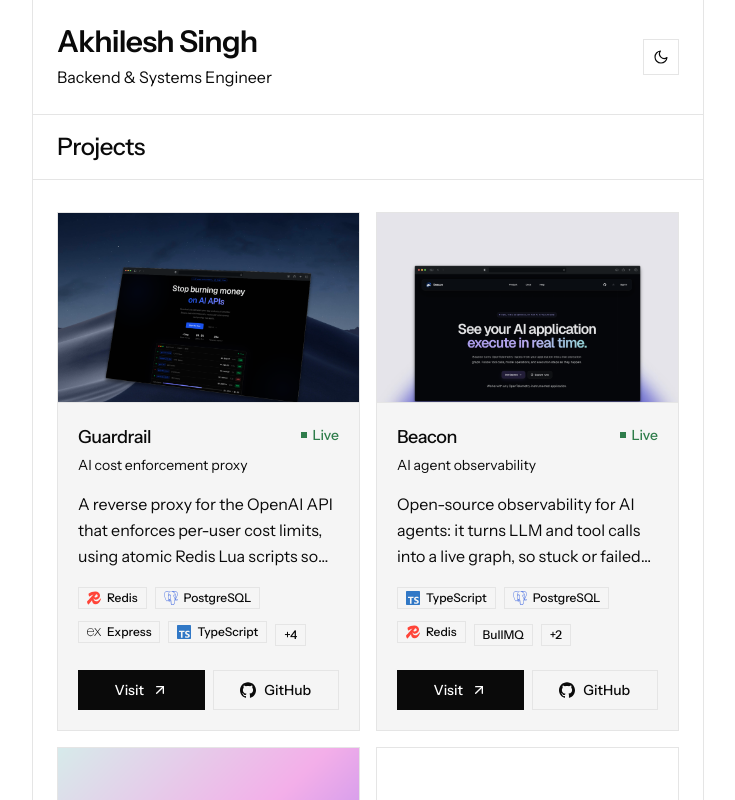
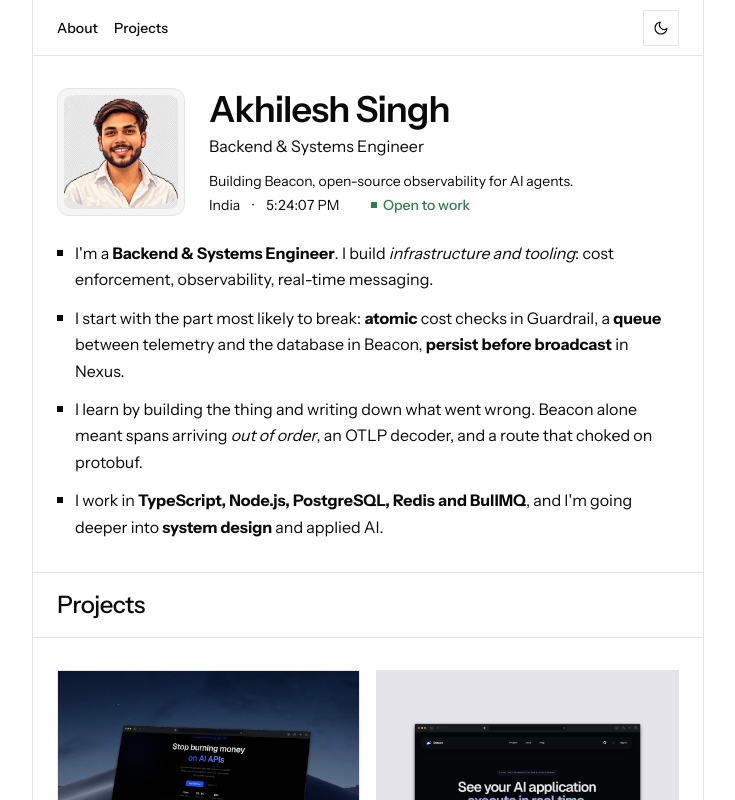
Before and after one commit to Akhilesh-Singh-0/akhilesh.dev, a Next.js app: page / in a window 1280 px wide. Shown: the top 800 px of the page, without its empty margins (272-1007 px from the left). Built offline with nearby package versions, Linux system fonts and the light colour scheme.

Commit message:
feat(sections): add nav bar, profile header and About section

```diff
--- a/app/globals.css
+++ b/app/globals.css
@@ -43,8 +43,14 @@
 }
 
 @layer base {
-  html {
+    html {
     background: var(--bg);
+    scroll-padding-top: 3.5rem;
+  }
+  @media (prefers-reduced-motion: no-preference) {
+    html {
+      scroll-behavior: smooth;
+    }
   }
   body {
     background: var(--bg);
--- a/app/layout.tsx
+++ b/app/layout.tsx
@@ -1,7 +1,10 @@
 import type { Metadata } from "next";
 import { Instrument_Sans } from "next/font/google";
+import { ThemeToggle } from "@/components/features/themeToggle";
+import { Header } from "@/components/layout/header";
+import { Shell } from "@/components/layout/shell";
 import { ThemeProvider } from "@/components/layout/themeProvider";
-import { Shell } from "@/components/layout/shell";
+import { site } from "@/content/site";
 import "./globals.css";
 
 const instrument = Instrument_Sans({
@@ -12,7 +15,7 @@ const instrument = Instrument_Sans({
 });
 
 export const metadata: Metadata = {
-  title: "Akhilesh Singh — Backend & Systems Engineer",
+  title: `${site.name} — ${site.role}`,
   description:
     "I build backend systems and think hard about how they break when real users show up.",
 };
@@ -26,7 +29,10 @@ export default function RootLayout({ children }: LayoutProps<"/">) {
     >
       <body className="min-h-full flex flex-col">
         <ThemeProvider>
-          <Shell>{children}</Shell>
+          <Shell>
+            <Header nav={site.nav} actions={<ThemeToggle />} />
+            {children}
+          </Shell>
         </ThemeProvider>
       </body>
     </html>
--- a/app/page.tsx
+++ b/app/page.tsx
@@ -1,19 +1,10 @@
-import { ThemeToggle } from "@/components/features/themeToggle";
+import { About } from "@/components/sections/about";
 import { Projects } from "@/components/sections/projects";
 
 export default function Page() {
   return (
     <main>
-      <div className="flex items-center justify-between border-b border-rule px-6 py-6">
-        <div>
-          <h1 className="text-3xl font-semibold tracking-tight">
-            Akhilesh Singh
-          </h1>
-          <p className="mt-1">Backend &amp; Systems Engineer</p>
-        </div>
-        <ThemeToggle />
-      </div>
-
+      <About />
       <Projects />
     </main>
   );
--- /dev/null
+++ b/components/features/localTime.tsx
@@ -0,0 +1,18 @@
+"use client";
+
+import { useSyncExternalStore } from "react";
+
+function subscribe(onChange: () => void) {
+  const id = setInterval(onChange, 1000);
+  return () => clearInterval(id);
+}
+
+export function LocalTime({ timeZone }: { timeZone: string }) {
+  const time = useSyncExternalStore(
+    subscribe,
+    () => new Date().toLocaleTimeString("en-US", { timeZone }),
+    () => "",
+  );
+
+  return <span className="inline-block min-w-[10ch] tabular-nums">{time}</span>;
+}
--- /dev/null
+++ b/components/features/profileHeader.tsx
@@ -0,0 +1,46 @@
+import { LocalTime } from "@/components/features/localTime";
+import { Avatar } from "@/components/ui/avatar";
+
+type ProfileHeaderProps = {
+  name: string;
+  role: string;
+  headline: string;
+  availability?: string;
+  location: string;
+  timeZone: string;
+  avatar?: string;
+};
+
+export function ProfileHeader({
+  name,
+  role,
+  headline,
+  availability,
+  location,
+  timeZone,
+  avatar,
+}: ProfileHeaderProps) {
+  return (
+    <div className="flex items-center gap-5 px-6 pb-6 pt-8 sm:gap-6">
+      <Avatar name={name} src={avatar} />
+      <div className="min-w-0">
+        <h1 className="text-3xl font-semibold tracking-tight sm:text-4xl">
+          {name}
+        </h1>
+        <p className="mt-1">{role}</p>
+        <p className="mt-3 text-sm">{headline}</p>
+        <p className="mt-1 flex flex-wrap items-center gap-x-3 gap-y-1 text-sm">
+          <span>{location}</span>
+          <span aria-hidden>·</span>
+          <LocalTime timeZone={timeZone} />
+          {availability ? (
+            <span className="inline-flex items-center gap-1.5 font-medium text-ok">
+              <span className="size-1.5 bg-ok" />
+              {availability}
+            </span>
+          ) : null}
+        </p>
+      </div>
+    </div>
+  );
+}
--- /dev/null
+++ b/components/layout/header.tsx
@@ -0,0 +1,25 @@
+type NavItem = { label: string; href: string };
+
+type HeaderProps = {
+  nav: NavItem[];
+  actions?: React.ReactNode;
+};
+
+export function Header({ nav, actions }: HeaderProps) {
+  return (
+    <header className="sticky top-0 z-10 flex h-14 items-center justify-between gap-4 border-b border-rule bg-bg px-6">
+      <nav aria-label="Main" className="-mx-2 flex items-center overflow-x-auto">
+        {nav.map((item) => (
+          <a
+            key={item.href}
+            href={item.href}
+            className="px-2 py-1 text-sm font-medium underline-offset-4 hover:underline"
+          >
+            {item.label}
+          </a>
+        ))}
+      </nav>
+      {actions}
+    </header>
+  );
+}
--- /dev/null
+++ b/components/sections/about.tsx
@@ -0,0 +1,22 @@
+import { ProfileHeader } from "@/components/features/profileHeader";
+import { RichText } from "@/components/ui/richText";
+import { about } from "@/content/about";
+import { site } from "@/content/site";
+
+export function About() {
+  return (
+    <section id="about" aria-label="About" className="border-b border-rule">
+      <ProfileHeader {...site} />
+      <ul className="flex flex-col gap-3 px-6 pb-8">
+        {about.bullets.map((text, i) => (
+          <li key={i} className="flex gap-3">
+            <span className="mt-2.5 size-1.5 shrink-0 bg-ink" aria-hidden />
+            <p>
+              <RichText>{text}</RichText>
+            </p>
+          </li>
+        ))}
+      </ul>
+    </section>
+  );
+}
--- /dev/null
+++ b/components/ui/avatar.tsx
@@ -0,0 +1,37 @@
+import Image from "next/image";
+import { cn } from "@/lib/cn";
+
+type AvatarProps = { name: string; src?: string; className?: string };
+
+export function Avatar({ name, src, className }: AvatarProps) {
+  const initials = name
+    .split(" ")
+    .map((part) => part[0])
+    .join("")
+    .slice(0, 2);
+
+  return (
+    <div
+      className={cn(
+        "group size-28 shrink-0 rounded-[12px] border border-rule bg-surface p-1.5 transition-colors hover:border-ink sm:size-32",
+        className,
+      )}
+    >
+      <div className="relative size-full overflow-hidden rounded-[8px] bg-bg">
+        {src ? (
+          <Image
+            src={src}
+            alt={name}
+            fill
+            sizes="128px"
+            className="object-cover transition-transform duration-500 group-hover:scale-105 motion-reduce:transition-none motion-reduce:group-hover:scale-100"
+          />
+        ) : (
+          <span className="flex size-full items-center justify-center text-2xl font-semibold">
+            {initials}
+          </span>
+        )}
+      </div>
+    </div>
+  );
+}
--- /dev/null
+++ b/components/ui/richText.tsx
@@ -0,0 +1,19 @@
+import { Fragment } from "react";
+
+export function RichText({ children }: { children: string }) {
+  const parts = children.split(/(\*\*[^*]+\*\*|\*[^*]+\*)/g);
+
+  return (
+    <>
+      {parts.map((part, i) => {
+        if (part.startsWith("**") && part.endsWith("**")) {
+          return <strong key={i}>{part.slice(2, -2)}</strong>;
+        }
+        if (part.startsWith("*") && part.endsWith("*") && part.length > 2) {
+          return <em key={i}>{part.slice(1, -1)}</em>;
+        }
+        return <Fragment key={i}>{part}</Fragment>;
+      })}
+    </>
+  );
+}
--- /dev/null
+++ b/content/about.ts
@@ -0,0 +1,8 @@
+export const about: { bullets: string[] } = {
+  bullets: [
+    "I'm a **Backend & Systems Engineer**. I build *infrastructure and tooling*: cost enforcement, observability, real-time messaging.",
+    "I start with the part most likely to break: **atomic** cost checks in Guardrail, a **queue** between telemetry and the database in Beacon, **persist before broadcast** in Nexus.",
+    "I learn by building the thing and writing down what went wrong. Beacon alone meant spans arriving *out of order*, an OTLP decoder, and a route that choked on protobuf.",
+    "I work in **TypeScript, Node.js, PostgreSQL, Redis and BullMQ**, and I'm going deeper into **system design** and applied AI.",
+  ],
+};
--- /dev/null
+++ b/content/site.ts
@@ -0,0 +1,26 @@
+type NavItem = { label: string; href: string };
+
+type Site = {
+  name: string;
+  role: string;
+  headline: string;
+  availability?: string;
+  location: string;
+  timeZone: string;
+  avatar?: string; // path under /public
+  nav: NavItem[];
+};
+
+export const site: Site = {
+  name: "Akhilesh Singh",
+  role: "Backend & Systems Engineer",
+  headline: "Building Beacon, open-source observability for AI agents.",
+  availability: "Open to work",
+  location: "India",
+  timeZone: "Asia/Kolkata",
+  avatar: "/avatar.png",
+  nav: [
+    { label: "About", href: "#about" },
+    { label: "Projects", href: "#projects" },
+  ],
+};
```
Also changed, not shown: public/avatar.png (added).
